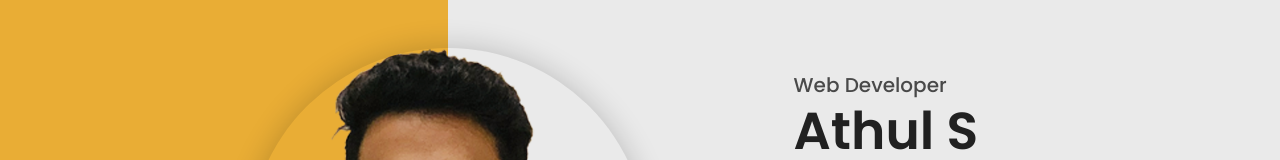
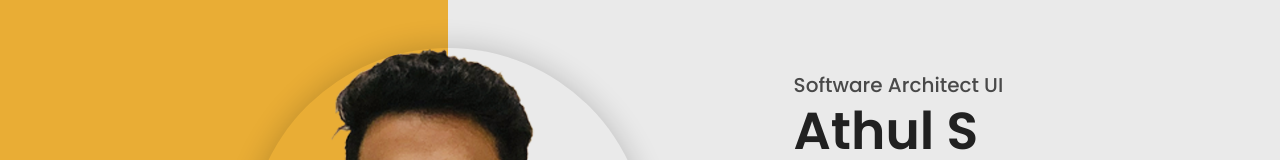
Before and after one commit to athuls1992/MyPortfolio, a React (Create React App) app: page / in a window 1280 px wide. Shown: the part 152-312 px from the top of the page. Built offline with nearby package versions, Linux system fonts and the light colour scheme; a web font is replaced by a local one.

Commit message:
Update headerData.js
Title changes

```diff
--- a/src/data/headerData.js
+++ b/src/data/headerData.js
@@ -3,7 +3,7 @@ import image from '../assets/png/insta_pic.png'
 
 export const headerData = {
     name: 'Athul S',
-    title: "Web Developer",
+    title: "Software Architect UI",
     desciption:"There wasn't a bird in the sky, but that was not what caught his attention. It was the clouds. The deep green that isn't the color of clouds, but came with these. He knew what was coming and he hoped he was prepared. ",
     image: image,
     resumePdf: resume
```
